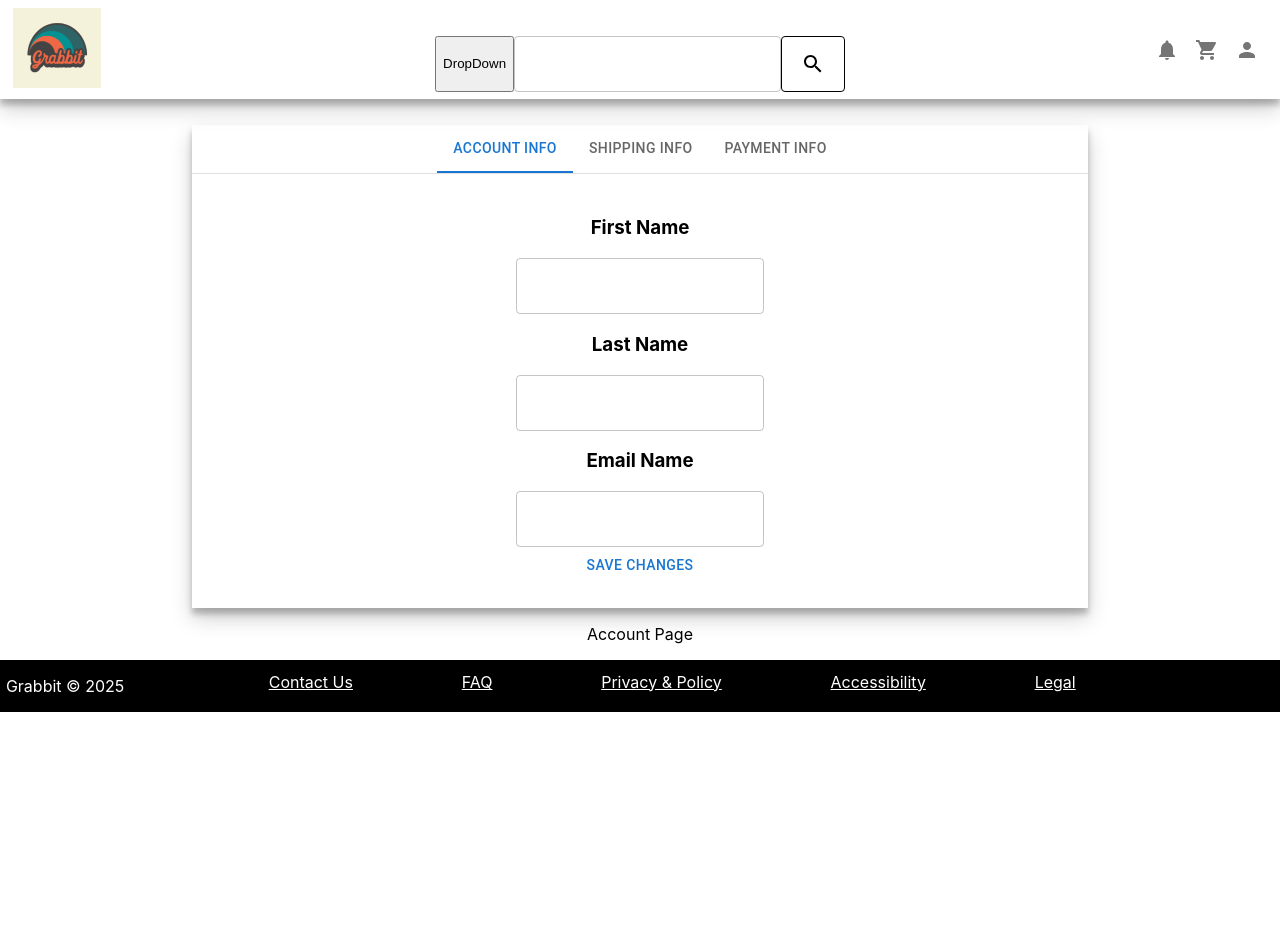
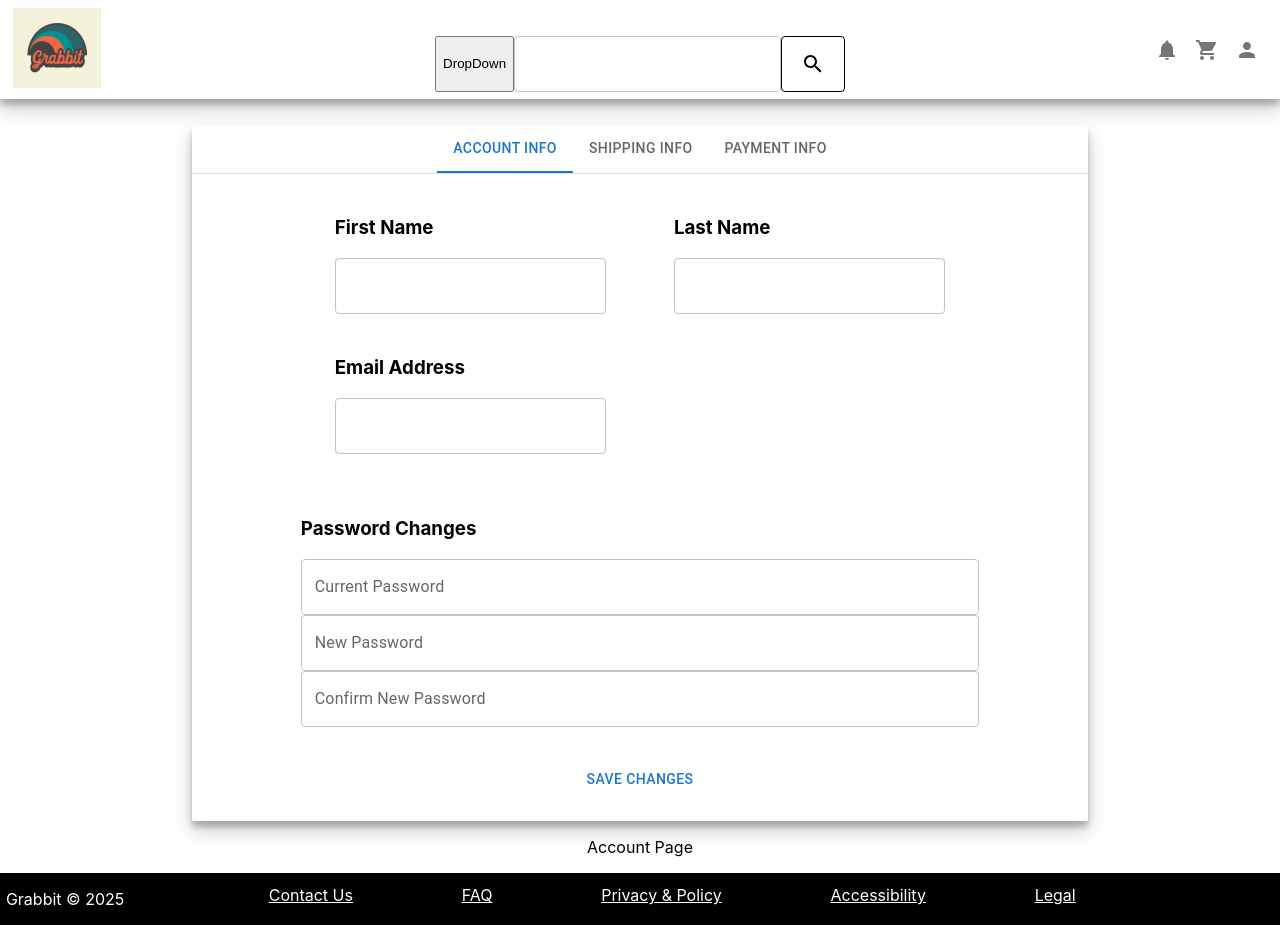
Before and after one commit to hliwudnew/Grabbit, a React (Create React App) app in the folder react-grabbit/: page /account in a window 1280 px wide. Before the commit the page ends 800 px from the top, so only its background shows below. Built offline with nearby package versions, Linux system fonts and the light colour scheme.

Commit message:
Account Styled

```diff
--- a/react-grabbit/src/Components/AccountTabs.js
+++ b/react-grabbit/src/Components/AccountTabs.js
@@ -2,7 +2,7 @@ import * as React from 'react';
 import PropTypes from 'prop-types';
 import { Tabs,Tab, Button, TextField } from "@mui/material";
 import Box from '@mui/material/Box';
-
+import "../Styles/AccountTabs.css";
 function CustomTabPanel(props) {
   const { children, value, index, ...other } = props;
 
@@ -51,29 +51,51 @@ export default function BasicTabs() {
       <CustomTabPanel value={value} index={0}>
         <div className='AccountInfo-container'>
             <div className='AccountInfo-inputs'>
+              <div>
                 <h3>First Name</h3>
-                <TextField/>
+                <TextField style={{width:"100%"}}/>
+              </div>
+              <div>
                 <h3>Last Name</h3>
-                <TextField/>
-                <h3>Email Name</h3>
-                <TextField/>
+                <TextField style={{width:"100%"}}/>
+              </div>
+              <div>
+                <h3>Email Address</h3>
+                <TextField style={{width:"100%"}}/>
+              </div>
             </div>
-            <Button>Save Changes</Button>
+            <div className='AccountInfo-password'>
+                <h3>Password Changes</h3>
+                <TextField label="Current Password"/>
+                <TextField label ="New Password"/>
+                <TextField label ="Confirm New Password"/>
+            </div>
         </div>
+        <Button>Save Changes</Button>
       </CustomTabPanel>
       <CustomTabPanel value={value} index={1}>
         <div className='ShippingInfo-container'>
             <div className='ShippingInfo-inputs'>
+              <div>
                 <h3>Street Address</h3>
-                <TextField/>
+                <TextField style={{width:"100%"}}/>
+              </div>
+              <div>
                 <h3>Apartment# (Optional)</h3>
-                <TextField/>
+                <TextField style={{width:"100%"}}/>
+              </div>
+              <div>
                 <h3>City/Town</h3>
-                <TextField/>
+                <TextField style={{width:"100%"}}/>
+              </div>
+              <div>
                 <h3>Zip</h3>
-                <TextField/>
+                <TextField style={{width:"100%"}}/>
+              </div>
+              <div>
                 <h3>Phone Number</h3>
-                <TextField/>
+                <TextField style={{width:"100%"}}/>
+              </div>
             </div>
             <Button>Save Changes</Button>
         </div>
--- a/react-grabbit/src/Styles/AccountPage.css
+++ b/react-grabbit/src/Styles/AccountPage.css
@@ -3,11 +3,6 @@
     margin-top: 2%;
     margin-left: 15%;
     margin-right: 15%;
-}
-
-.AccountPage-selections{
-    display: flex;
-    justify-content: center;
 }
 
 .AccountPage-holder{
--- a/react-grabbit/src/Styles/AccountTabs.css
+++ b/react-grabbit/src/Styles/AccountTabs.css
@@ -0,0 +1,32 @@
+.AccountInfo-container{
+    display: grid;
+    justify-content: center;
+    grid-template-columns: 80%;
+}
+.AccountInfo-inputs{
+    display: grid;
+    grid-template-columns: 40% 40%;
+    justify-content: center;
+    text-align: left;
+    gap: 10%;
+    margin-bottom: 10%;
+}
+.AccountInfo-password{
+    display: grid;
+    text-align: left;
+    margin-bottom: 5%;
+}
+
+
+.ShippingInfo-container{
+
+}
+
+.ShippingInfo-inputs{
+    display: grid;
+    grid-template-columns: 40% 40%;
+    justify-content: center;
+    text-align: left;
+    gap: 10%;
+    margin-bottom: 10%;
+}
```
